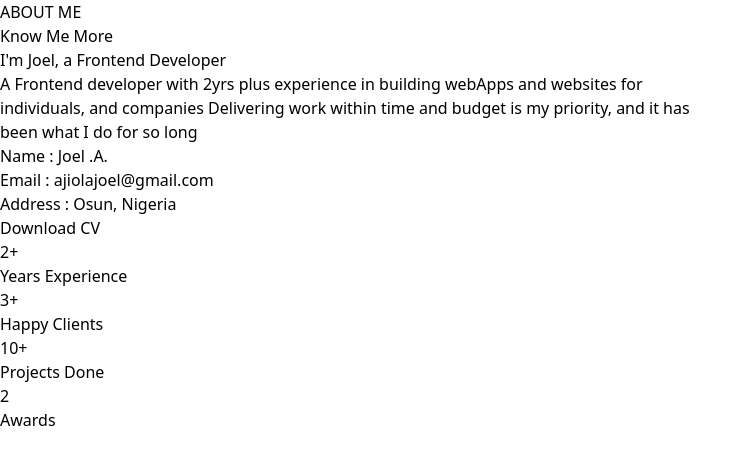
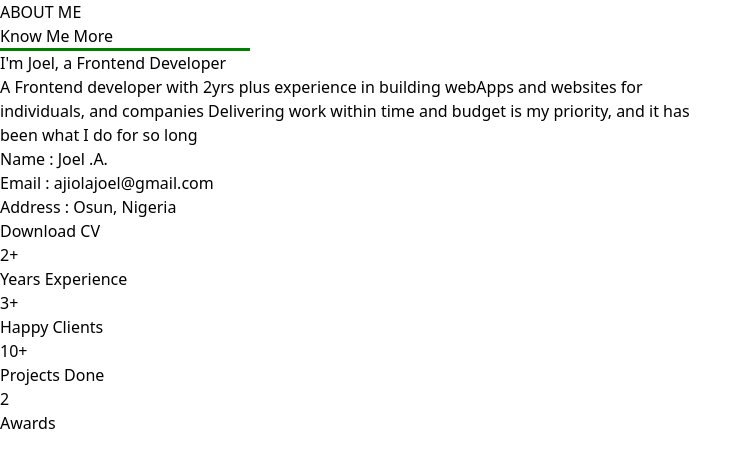
Before and after one commit to Joel0007tech/joel-folio, a React (Vite) app: page /about in a window 1280 px wide. Shown: the top 468 px of the page, without its empty margins (0-752 px from the left). Built offline with nearby package versions, Linux system fonts and the light colour scheme.

Commit message:
update to my portfolio

```diff
--- a/src/components/About.jsx
+++ b/src/components/About.jsx
@@ -5,7 +5,7 @@ const About = () => {
     <div>
       <div className='p-3 flex flex-col bg-white'>
           <h1 className='text-[150px] text-slate-200 text-center font-semibold'>ABOUT ME</h1>
-        <h3 className='font-semibold text-4xl text-center relative bottom-32'>Know Me More</h3>
+        <h3 className='font-semibold text-4xl text-center relative bottom-32' id='border-line'>Know Me More</h3>
       <div className='flex relative bottom-12 m-auto gap-32'>
          <div className='flex flex-col gap-2'>
           <h3 className='text-2xl font-semibold text-green-700'>I'm Joel,
--- a/src/components/Home.jsx
+++ b/src/components/Home.jsx
@@ -32,7 +32,8 @@ const Home = ({
         <div className='flex'>
           <nav className='flex flex-col bg-black p-5'>
 
-            <img src={myImage} alt="image" className=' border rounded-full w-[60%] h-[100px] m-auto'/>
+            <img src={myImage} alt="image" className=' border-[3px] rounded-md border-gray-500' data-aos="fade"
+            data-aos-delay="200" data-aos-duration="1000"/>
             <p className='text-white text-center mt-6 font-bold text-2xl'>Joel .A.</p>
 
             <ul className='flex flex-col gap-6 p-10 mt-12' data-aos="fade-up" data-aos-duration="1000">
--- a/src/index.css
+++ b/src/index.css
@@ -1,3 +1,13 @@
 @import "tailwindcss/base";
 @import "tailwindcss/components";
 @import "tailwindcss/utilities";
+
+#border-line{
+    border: 3px solid green;
+    border-top: 0;
+    border-left: 0;
+    border-right: 0;
+    border-bottom-color: green;
+    border-bottom-width: 3px;
+    width:250px;
+}
```
Also changed, not shown: src/components/index.js (line endings or trailing spaces).
